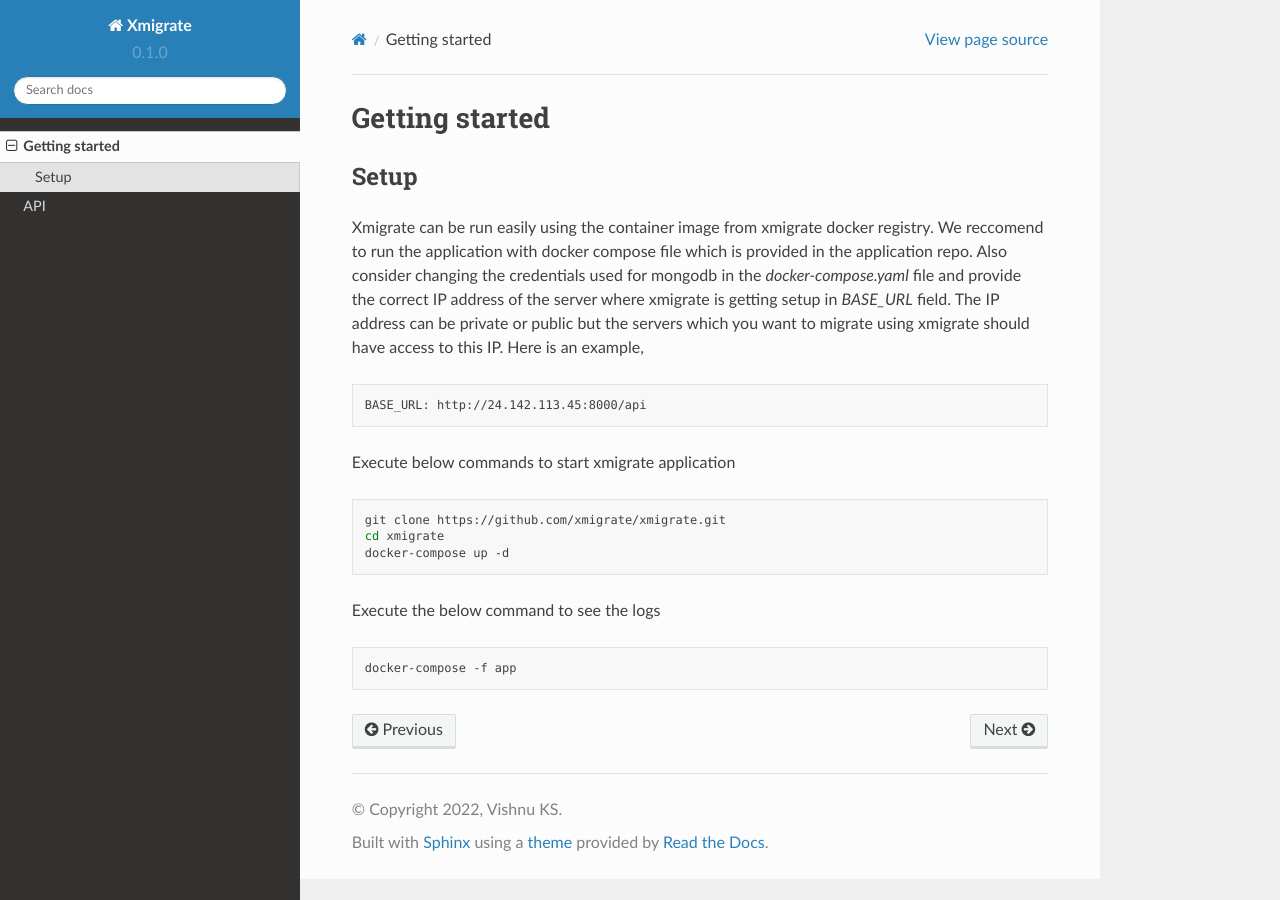
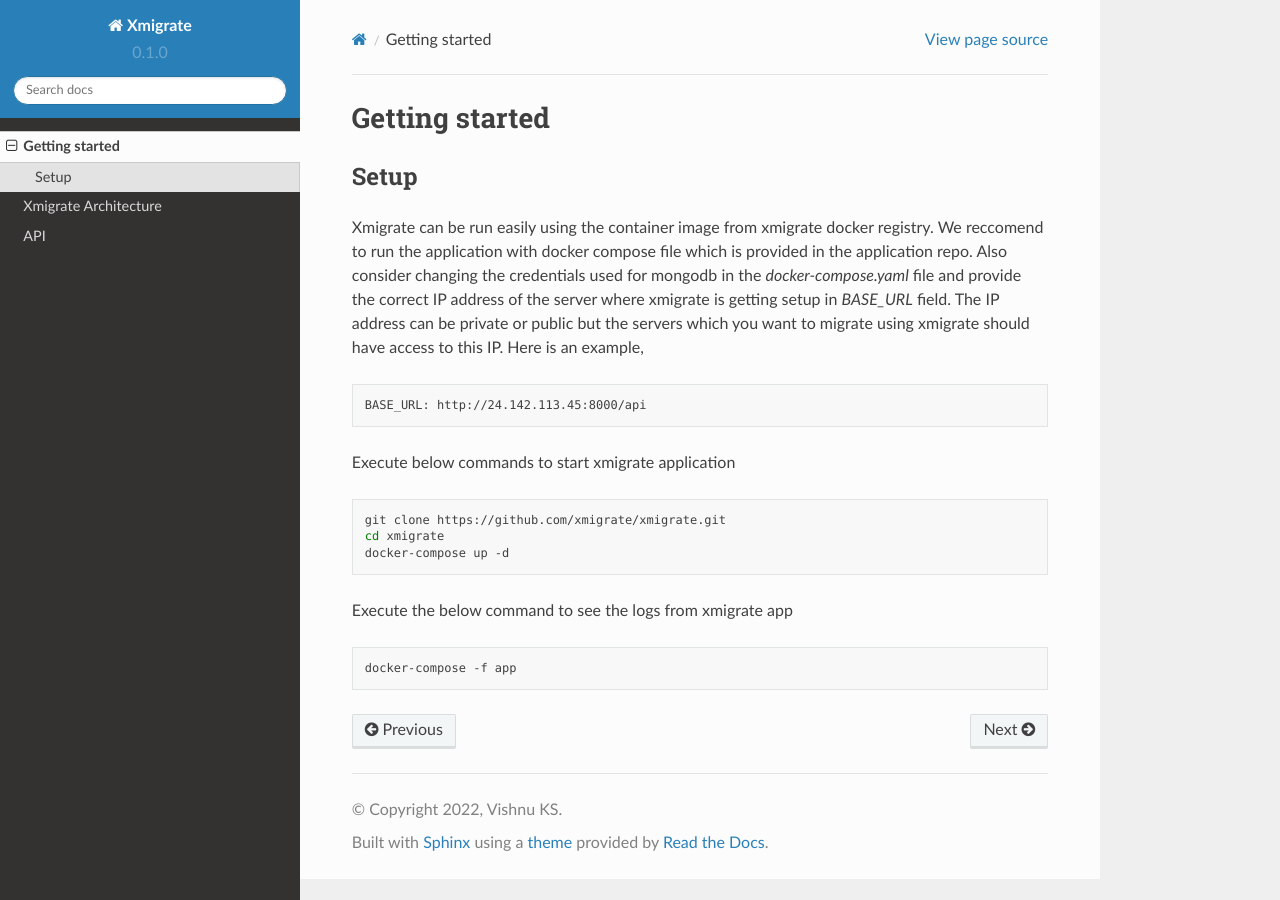
Before and after one commit to xmigrate/xmigrate-docs, a Sphinx documentation site: the page built from docs/source/getting_started.rst, in a window 1280 px wide. Built offline with Sphinx 7.4.7 and the Read the Docs theme 2.0.0, drawn with Linux system fonts in a browser that asks for light colours; pages that are not in the unit, such as notebooks, are missing from menus.

Commit message:
added all the pages

```diff
--- /dev/null
+++ b/docs/source/architecture.rst
@@ -0,0 +1,7 @@
+Xmigrate Architecture
+=====================
+
+.. autosummary::
+   :toctree: generated
+
+   xmigrate
--- a/docs/source/getting_started.rst
+++ b/docs/source/getting_started.rst
@@ -30,7 +30,7 @@
    docker-compose up -d
 
 
-Execute the below command to see the logs
+Execute the below command to see the logs from xmigrate app
 
 .. code-block:: bash
 
```
Also changed, not shown: docs/source/project.rst (added, +7 -0 lines).
